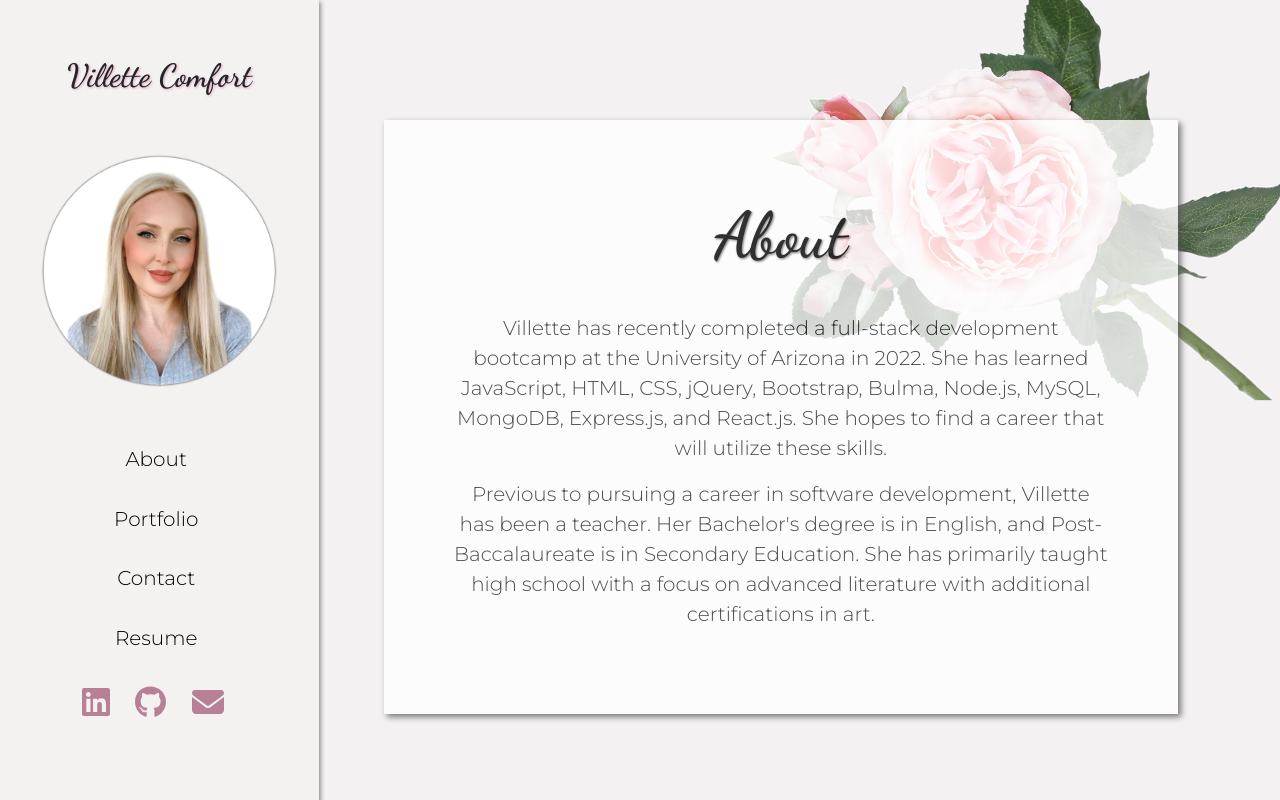
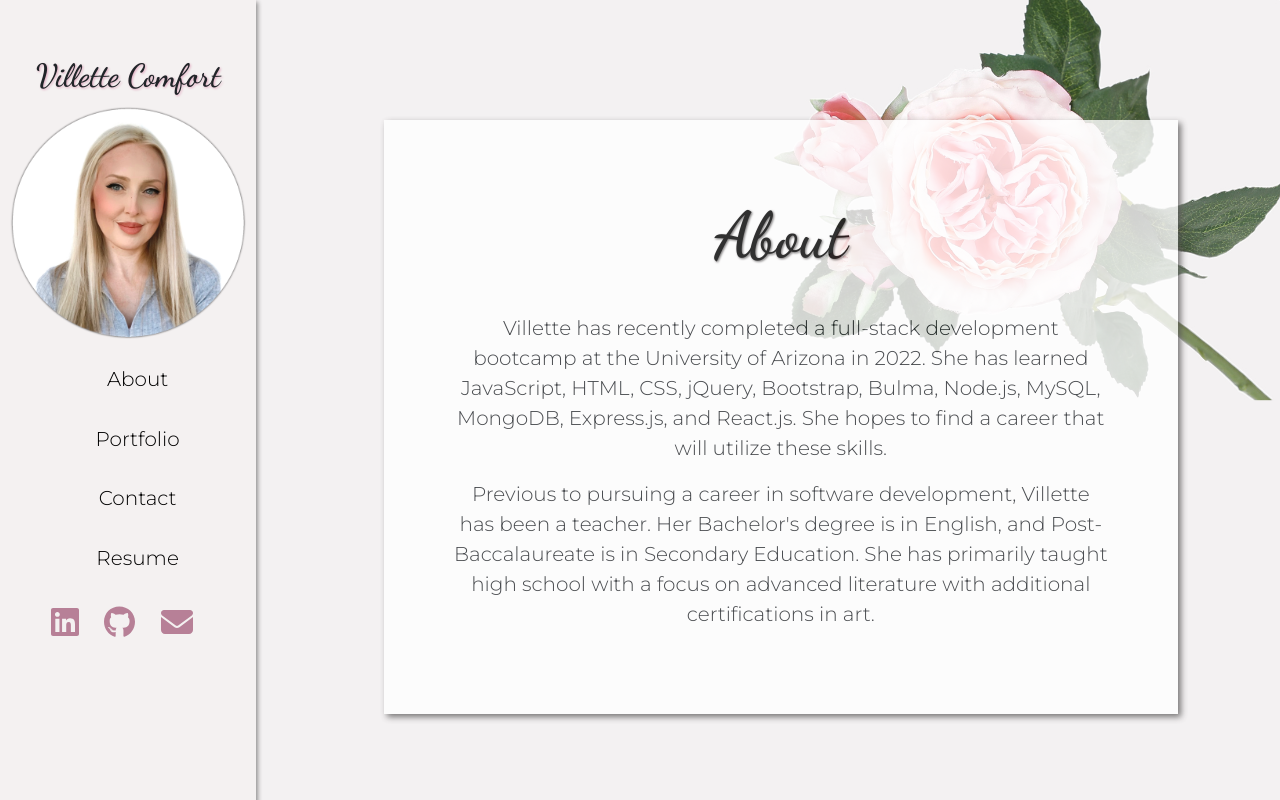
Before and after one commit to villettec/M20C-React_Portfolio, a React (Create React App) app: page / in a window 1280 px wide. Built offline with nearby package versions, Linux system fonts and the light colour scheme.

Commit message:
Fixed about page

```diff
--- a/src/style.css
+++ b/src/style.css
@@ -27,7 +27,7 @@ body {
     background-color: var(--bgColor);
     border: 1px solid var(--bgColor);;
     filter: drop-shadow(2px 2px 2px rgb(147, 146, 146));
-    min-width: 20vw;
+    width: 20vw;
     height: 105vh;
     position: fixed;
 }
@@ -41,8 +41,10 @@ body {
 }
 
 .profile-pic {
-    margin: 6vh 3vw 4vh 3vw;
-    justify-content: center;
+    /* this display and margin settings centers an image */
+    display: block;
+    margin-left: auto;
+    margin-right: auto;
 }
 
 /* Navigation link styling */
@@ -50,18 +52,21 @@ nav {
     text-align: center;
     font-family: var(--font);
     font-size: 125%;
+    margin-left: -1vw;
 }
 
 ul {
     list-style-type: none;
     text-align: center;
+    margin-left: 0px;
 }
 
 li {
     color: black;
     margin-top: 1.5vh;
-    padding: 1.1vh 0vw 1.1vh 0vw;
-    margin-left: -3vw;
+    padding: 1.1vh 0vw;
+    margin-left: auto;
+    margin-right: auto;
 }
 
 .sidebar a:link {
```
